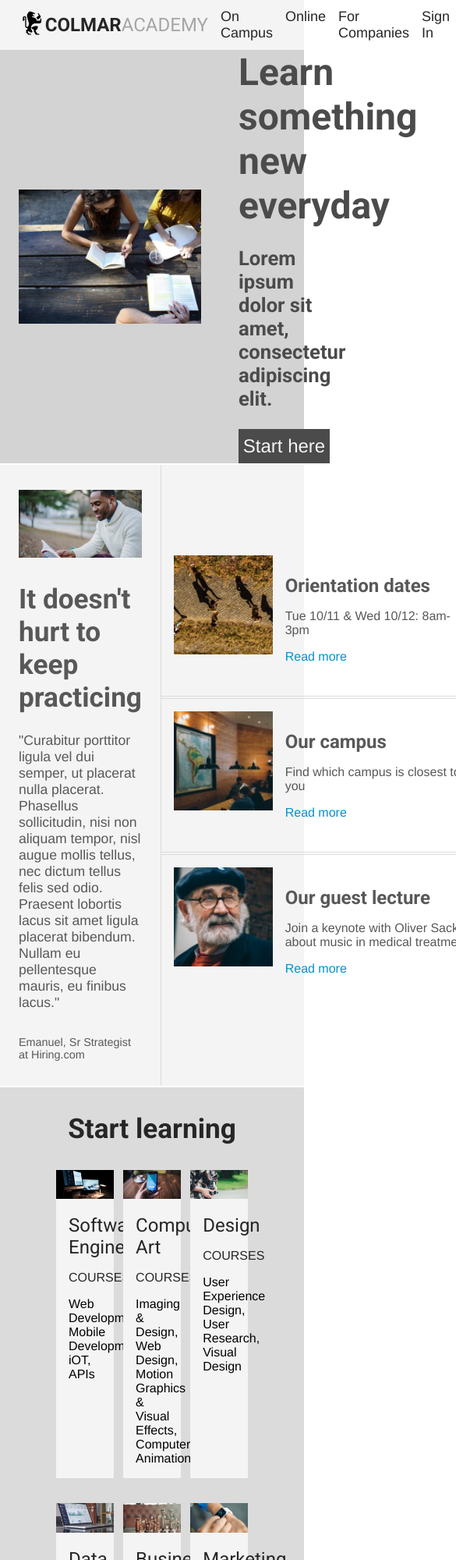
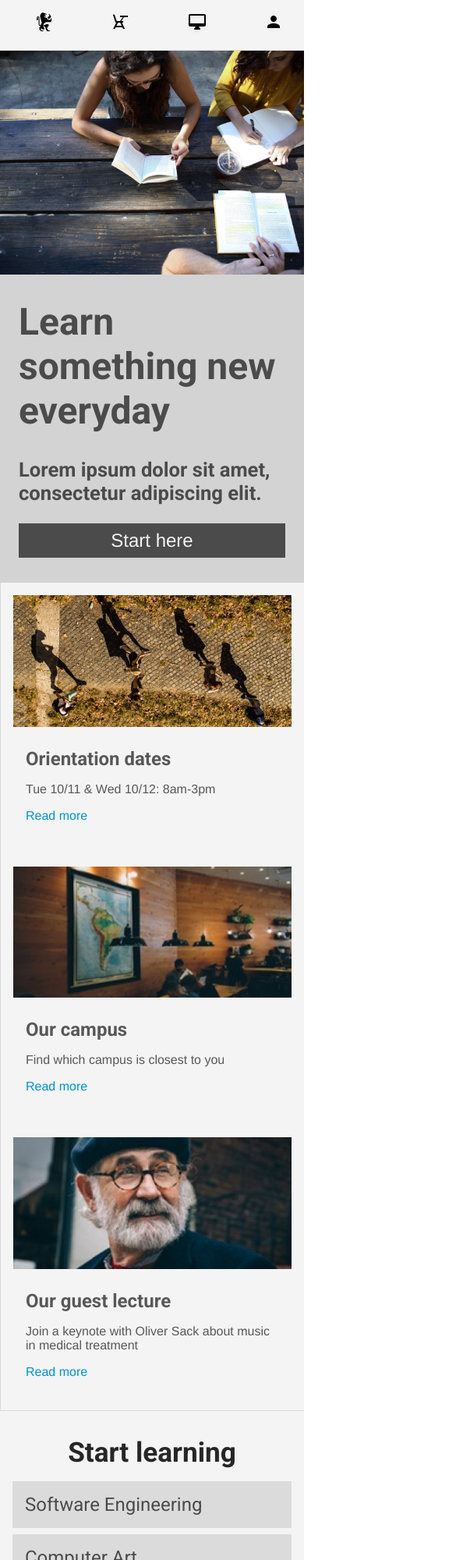
Before and after one commit to Nozuchi/ColmarAcademy, a plain HTML site: page index.html in a window 390 px wide. Shown: the top 2000 px of the page at 78% size, 585 px wide, since content can reach past the window. Drawn offline with Linux system fonts and the light colour scheme.

Commit message:
Final commit. Mobile view complete.

```diff
--- a/index.html
+++ b/index.html
@@ -34,6 +34,7 @@
 
     <!-- Image menu (mobile only) -->
     <nav class="mobile-menu">
+      <a href="#" class="icons"><img src="./resources/images/ic-logo.svg" alt="Lion Logo"></a>
       <a href="#" class="icons"><img src="./resources/images/ic-on-campus.svg" alt="On Campus"></a>
       <a href="#" class="icons"><img src="./resources/images/ic-online.svg" alt="Online"></a>
       <a href="#" class="icons"><img src="./resources/images/ic-login.svg" alt="Sign In"></a>
@@ -72,7 +73,8 @@
       <!-- Story 1 -->
       <div class="story top">
         <div class="image-container">
-          <img src="./resources/images/information-orientation.jpg" alt="People walking">
+          <img src="./resources/images/information-orientation.jpg" alt="People walking" class="desktop-image">
+          <img src="./resources/images/information-orientation-mobile.jpg" alt="People walking" class="mobile-image">
         </div>
         <div class="story info">
           <h3>Orientation dates</h3>
@@ -84,7 +86,8 @@
       <!-- Story 2 -->
       <div class="story center">
         <div class="image-container">
-          <img src="./resources/images/information-campus.jpg" alt="Study hall">
+          <img src="./resources/images/information-campus.jpg" alt="Study hall" class="desktop-image">
+          <img src="./resources/images/information-campus-mobile.jpg" alt="Study hall" class="mobile-image">
         </div>
         <div class="story info">
           <h3>Our campus</h3>
@@ -96,7 +99,8 @@
       <!-- Story 3 -->
       <div class="story bottom">
         <div class="image-container">
-          <img src="./resources/images/information-guest-lecture.jpg" alt="Oliver Sacks">
+          <img src="./resources/images/information-guest-lecture.jpg" alt="Oliver Sacks" class="desktop-image">
+          <img src="./resources/images/information-guest-lecture-mobile.jpg" alt="Oliver Sacks" class="mobile-image">
         </div>
         <div class="story info">
           <h3>Our guest lecture</h3>
@@ -220,6 +224,7 @@
           <div class="exhibit-info">
             <h3>Fisma: Design and Prototype</h3>
             <p>Designer showcase of new prototype product</p>
+            <a href="#">Read more</a>
           </div>
         </div>
 
@@ -231,6 +236,7 @@
           <div class="exhibit-info">
             <h3>Now and then</h3>
             <p>Research about New York</p>
+            <a href="#">Read more</a>
           </div>
         </div>
 
--- a/resources/styles/style.css
+++ b/resources/styles/style.css
@@ -3,9 +3,9 @@
 PALETTE
 very dark     #262626
 dark          #4b4b4b
-intermediate1 #d3d3d3
-intermediate2 #dbdbdb
-light         #a6a6a6
+intermediate1 #a6a6a6
+intermediate2 #d3d3d3
+light         #dbdbdb
 off-white     #f4f4f4
 
 text hi-li    #ababab
@@ -50,6 +50,7 @@ header {
   align-items: center;
   justify-content: space-between;
   z-index: 1;
+  border-bottom: 1px #dbdbdb solid;
 }
 
 .logo {
@@ -101,6 +102,29 @@ header nav.mobile-menu {
   display: none;
 }
 
+/* Tablet & mobile view */
+@media only screen and (max-width: 768px) {
+  .logo {
+    display: none;
+  }
+
+  header nav.menu {
+    display: none;
+  }
+
+  header nav.mobile-menu {
+    display: flex;
+    width: 100%;
+    padding: 0;
+    align-items: center;
+    justify-content: space-around;
+  }
+
+  header nav a:hover {
+    opacity: 0.4;
+  }
+}
+
 
 
 /* Banner */
@@ -131,6 +155,7 @@ header nav.mobile-menu {
 
 .mainbanner h1 {
   font-size: 3rem;
+  padding-top: 24px;
 }
 
 .mainbanner h3 {
@@ -144,6 +169,7 @@ header nav.mobile-menu {
   padding: 8px 0;
   text-align: center;
   font-size: 1.5rem;
+  margin-bottom: 32px;
 }
 
 .mainbanner a:hover {
@@ -152,6 +178,37 @@ header nav.mobile-menu {
 
 .mainbanner a:active {
   background-color: #1e1e1e;
+}
+
+/* Tablet & mobile view */
+@media only screen and (max-width: 768px) {
+  .mainbanner {
+    flex-direction: column;
+    align-items: center;
+  }
+
+  .mainbanner img {
+    width: 100%;
+    height: auto;
+    padding: 0;
+    margin: 0;
+  }
+
+  .mainbanner .text {
+    width: auto;
+  }
+
+  .mainbanner.text {
+    padding: 32px 16px;
+  }
+
+  .mainbanner h1 {
+    padding: 32px 0;
+  }
+
+  .mainbanner h3 {
+    padding: 0 0 24px 0;
+  }
 }
 
 
@@ -172,7 +229,6 @@ header nav.mobile-menu {
 
 .story a {
   color: #0093ce;
-
 }
 
 .story a:hover {
@@ -266,11 +322,59 @@ header nav.mobile-menu {
   border-top: 1px #dbdbdb solid;
 }
 
+.mobile-image {
+  display: none;
+}
+
+/* Tablet & mobile view */
+@media only screen and (max-width: 768px) {
+  .news-grid {
+    margin: 0;
+  }
+
+  .news-feature {
+    display: none;
+  }
+
+  .news-column {
+    width: 100%;
+    min-width: auto;
+  }
+
+  .image-container {
+    width: auto;
+  }
+
+  .desktop-image {
+    display: none;
+  }
+
+  .mobile-image {
+    display: inline;
+  }
+
+  .story {
+    width: auto;
+    flex-direction: column;
+    margin: 0;
+  }
+
+  .story.info {
+    width: auto;
+  }
+
+  .story.top,
+  .story.center,
+  .story.bottom {
+    border: none;
+  }
+}
+
 
 
 /* Courses */
 .course-bg {
-  background-color: #dbdbdb;
+  background-color: #d3d3d3;
   display: flex;
   align-items: center;
   justify-content: center;
@@ -326,6 +430,51 @@ header nav.mobile-menu {
   padding-top: 16px;
 }
 
+/* Tablet & mobile view */
+@media only screen and (max-width: 768px) {
+  .course-bg {
+    background-color: #f4f4f4;
+    border-top: 1px #dbdbdb solid;
+    border-bottom: 1px #dbdbdb solid;
+    flex-direction: column;
+    align-items: center;
+  }
+
+  .course-bg h1 {
+    padding: 32px 0 16px 0;
+  }
+
+  .course {
+    width: 100%;
+    margin: 0 0 8px 0;
+  }
+
+  .course-grid {
+    padding: 0 16px 24px 16px; /* Only 24 to compensate for margin of .course */
+  }
+
+  .course img,
+  .course.info span,
+  .course.info p {
+    display: none;
+  }
+
+  .course.info {
+    width: auto;
+    padding: 0;
+  }
+
+  .course.info h3 {
+    background-color: #dbdbdb;
+    color: #4b4b4b;
+    padding: 16px;
+  }
+
+  .course:hover h3 {
+    background-color: #ababab;
+  }
+}
+
 
 
 /* Exhibits */
@@ -334,7 +483,6 @@ header nav.mobile-menu {
   display: flex;
   flex-direction: column;
   align-items: center;
-
 }
 
 .exhibit-container {
@@ -404,13 +552,43 @@ header nav.mobile-menu {
 }
 
 .exhibit h3,
-.exhibit p {
+.exhibit p,
+.exhibit a {
   padding: 8px 0;
+}
+
+.exhibit a {
+  color: #0093ce;
+}
+
+.exhibit a:hover {
+  color: #59cbf9;
 }
 
 .exhibit h3 {
   font-size: 1.5rem;
   font-weight: bold;
+}
+
+/* Tablet & mobile view */
+@media only screen and (max-width: 768px) {
+  .exhibit-bg h1 {
+    padding: 32px 0 16px 0;
+  }
+
+  .exhibit-feature {
+    width: auto;
+    padding: 0;
+  }
+
+  .exhibit-feature h1,
+  .exhibit-feature p {
+    display: none;
+  }
+
+  .exhibit-column {
+    display: none;
+  }
 }
 
 
@@ -437,3 +615,22 @@ footer nav a {
 footer nav a:hover {
   color: #ababab;
 }
+
+/* Tablet & mobile view */
+@media only screen and (max-width: 768px) {
+  footer {
+    height: auto;
+  }
+
+  footer .formatting-footer {
+    padding: 24px 0 0 0;
+  }
+
+  footer span {
+    padding: 16px;
+  }
+
+  footer nav {
+    display: none;
+  }
+}
```
